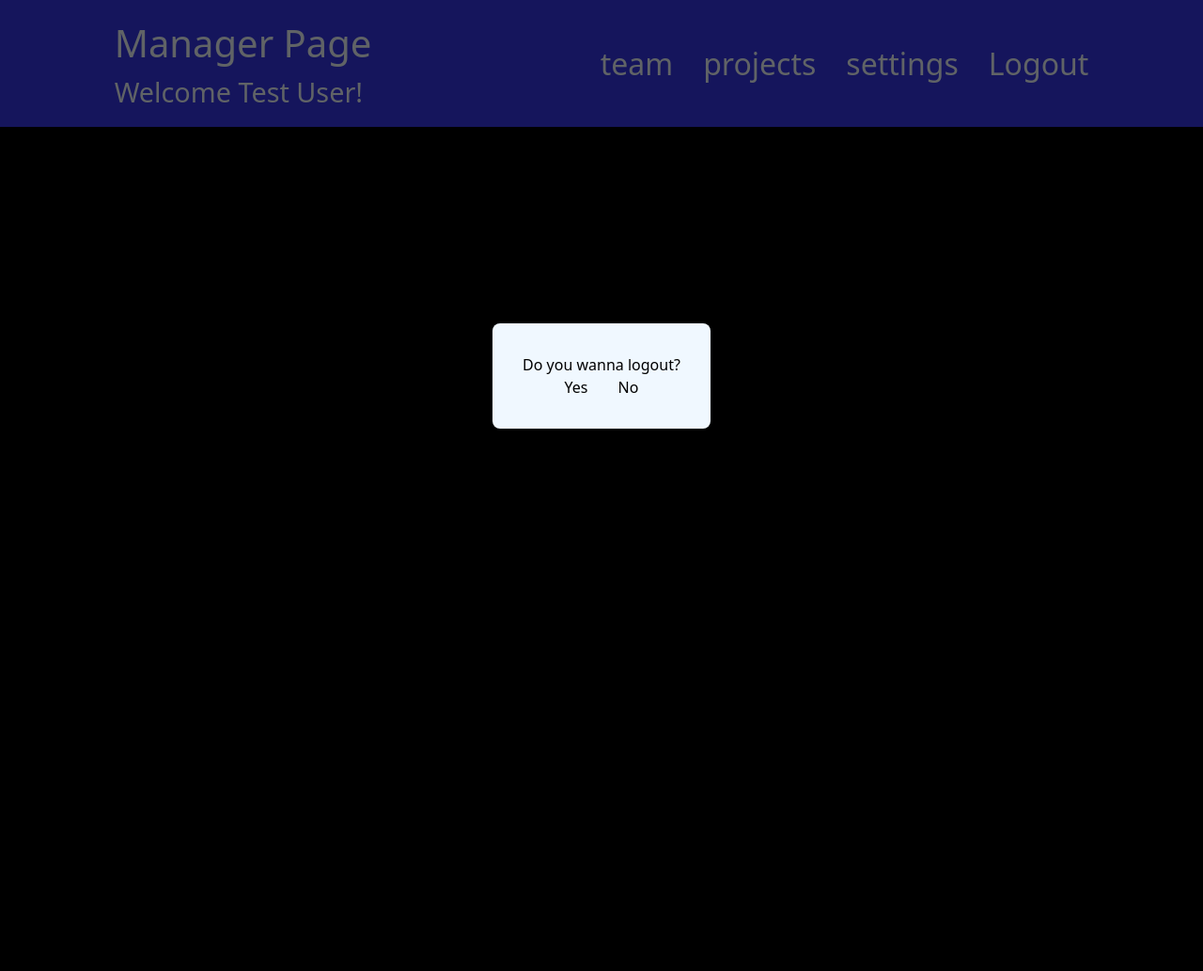
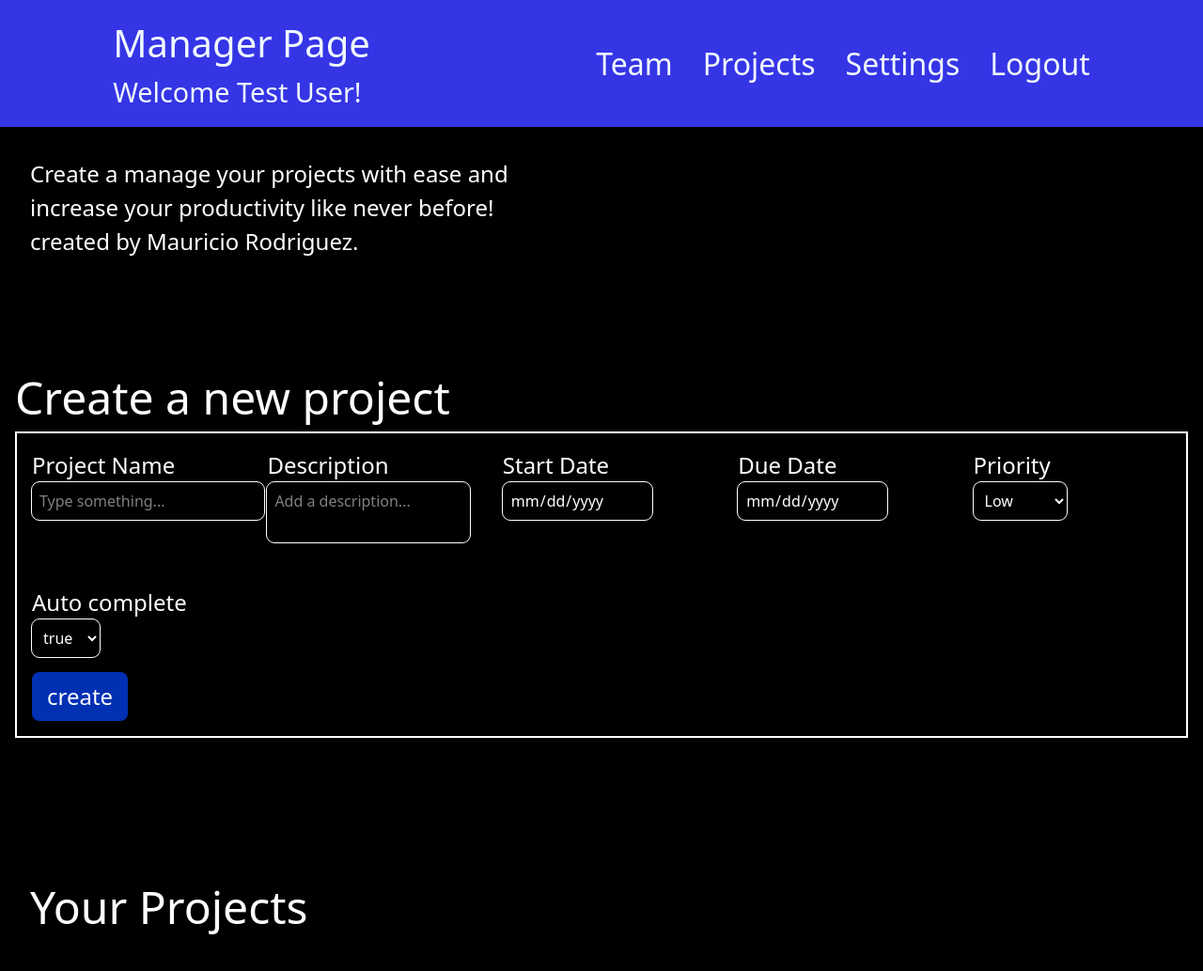
Before and after one commit to MonkeyDMauri/task-manager1, a Laravel app: page /manager-dashboard in a window 1280 px wide. Shown: the whole page at 94% size. Before the commit the page ends 800 px from the top, so only its background shows below. Run offline with Laravel 12, Linux system fonts and the light colour scheme; a user stored in the database is signed in; data comes from the database, SQL or seed files in the repository; data that the repository does not hold is empty; style sheets or scripts are compiled from the project's sources; parts of the project's set-up code (start-up, migrations or seed data) failed here and were passed over.

Commit message:
start updating projects

```diff
--- a/app/Http/Controllers/NewPasswordController.php
+++ b/app/Http/Controllers/NewPasswordController.php
@@ -39,6 +39,7 @@ class NewPasswordController extends Controller
 
         );
 
+        // checking to see if password was updated.
         return $status === Password::PASSWORD_RESET ?
             redirect('/login')->with('success', __($status))
             : back()->withError(['email' => __($status)]);
--- /dev/null
+++ b/app/Http/Controllers/ProjectController.php
@@ -0,0 +1,51 @@
+<?php
+
+namespace App\Http\Controllers;
+
+use App\Models\Project;
+use Illuminate\Http\Request;
+
+
+class ProjectController extends Controller
+{
+    public function createProject(Request $request) {
+        $input = $request->validate([
+            'name' => 'required|string',
+            'description' => 'required|string',
+            'start_date' => 'required|date',
+            'due_date' => 'required|date',
+            'priority' => 'required',
+            'auto_complete' => 'required'
+        ]);
+
+        // converting the auto_cpmplete value into a boolean value since thats what the table expects this column to be
+        $input['auto_complete'] = (bool) $input['auto_complete'];
+        $input['created_by'] = auth()->user()->id;
+
+        $project = Project::create($input);
+
+        return back()->with('project-success', 'project was successfully created');
+    }
+
+    // function to get all projects.
+    public function getProjects()
+    {
+        // getting all instances of the Project model.
+        $projects = Project::where('created_by', auth()->user()->id)->get();
+
+        return response()->json(['success' => true, 'projects' => $projects]);
+    }
+
+    public function viewProject(Project $project) {
+        // if ($project['completed_at']) {
+        //     $project->update([
+        //         'completed_at' =>
+        //     ]);
+        // }
+        return view('home.project-view', ['project' => $project]);
+    }
+
+    public function updateProject(Project $project) {
+        return $project['name'];
+    }
+}
--- /dev/null
+++ b/app/Models/Project.php
@@ -0,0 +1,10 @@
+<?php
+
+namespace App\Models;
+
+use Illuminate\Database\Eloquent\Model;
+
+class Project extends Model
+{
+    protected $fillable = ['name', 'description', 'start_date', 'due_date', 'status', 'priority', 'auto_complete', 'created_by', 'completed_at'];
+}
--- a/resources/css/manager-page.css
+++ b/resources/css/manager-page.css
@@ -1,6 +1,14 @@
 body {
     background-color: black;
+    scroll-behavior: smooth;
+    color: white;
 }
+
+html {
+    scroll-behavior: smooth;
+}
+
+
 
 .nav-bar {
     background-color: rgb(53, 53, 230);
@@ -33,6 +41,12 @@ body {
     color: aliceblue;
 }
 
+.intro {
+    padding: 2rem;
+    width: 50%;
+    font-size:1.5rem;
+}
+
 /* LOGOUT STYLING */
 .logout-popup-wrapper {
     position: fixed;
@@ -47,10 +61,140 @@ body {
     justify-content: center;
     flex-direction: column;
     align-items: center;
+
+    visibility: hidden;
+    pointer-events: none;
 }
 
 .logout-popup-wrap {
     background-color: aliceblue;
     padding: 2rem;
     border-radius: .5rem;
+    color: black;
 }
+
+.logout-popup-wrap h1{
+    font-size: 2rem;
+}
+
+.logout-btn-op {
+    background-color: black;
+    color: white;
+    padding: .5rem 1rem;
+    border-radius: .5rem;
+    font-size: 1.5rem;
+    cursor: pointer;
+}
+
+.logout-btn-op:hover {
+    background-color: rgb(73, 73, 73);
+    outline: solid white 1px;
+}
+
+.logout-popup-wrapper.active {
+    visibility: visible;
+    pointer-events: auto;
+}
+
+/*CREATE PROJECT SECTION STYLING*/
+
+.create-project-section {
+    padding: 1rem;
+    margin-top: 4rem;
+}
+
+.create-project-section h1{
+    color: white;
+    font-size: 3rem;
+}
+
+.create-project-form {
+    color: white;
+    border: solid white 2px;
+    padding: 1rem;
+
+}
+
+.create-project-inputs {
+    display: grid;
+    grid-template-columns: repeat(auto-fill,minmax(200px, 1fr));
+    gap: 2.5rem;
+}
+
+.create-project-form label {
+    font-size: 1.5rem;
+}
+
+.create-project-form input {
+    outline: solid 1px white;
+    padding: .5rem;
+    border-radius: .5rem;
+}
+
+.project-description {
+    resize: none;
+    outline: solid 1px white;
+    padding: .5rem;
+    border-radius: .5rem;
+}
+
+.project-select {
+    outline: solid 1px white;
+    padding: .5rem;
+    border-radius: .5rem;
+}
+
+.create-project-btn {
+    background-color: rgb(1, 48, 179);
+    color: white;
+    padding: .5rem 1rem;
+    border-radius: .5rem;
+    cursor: pointer;
+    font-size: 1.5rem;
+    margin-top: 1rem;
+}
+
+.error {
+    color: red;
+}
+
+/* PROJECTS SECTION STYLING */
+
+.projects-section {
+    color: white;
+    padding: 2rem;
+    margin-top: 6rem;
+}
+
+.projects-wrapper {
+    display: grid;
+    grid-template-columns: repeat(auto-fill, minmax(200px, 1fr));
+    gap: 2rem;
+}
+
+.projects-title{
+    color: white;
+    font-size: 3rem;
+}
+
+.project-wrap {
+    border: solid 1px white;
+    padding: 1rem;
+    border-radius: .5rem;
+}
+
+.project-wrap h1{
+    font-size: 1.5rem;
+    margin:.5rem;
+}
+.project-wrap p{
+    margin:.5rem;
+}
+
+.project-wrap button{
+    background-color: rgb(53, 53, 230);
+    color: white;
+    padding: .5rem 1rem;
+    border-radius: .5rem;
+    cursor: pointer;
+}
--- /dev/null
+++ b/resources/css/project-view.css
@@ -0,0 +1,37 @@
+body {
+    background-color: black;
+    color:white;
+}
+
+.project-container {
+    padding: 2rem;
+}
+
+.project-view-header {
+    display: flex;
+    justify-content: space-between;
+    align-items: center;
+}
+
+.project-view-header button{
+    font-size: 1.5rem;
+    cursor: pointer;
+}
+
+.project-details label{
+    font-weight: 600;
+}
+
+.project-details input{
+    outline: solid 1px white;
+    padding: .3rem;
+}
+
+.project-update-btn {
+    background-color: rgb(53, 53, 230);
+    color: white;
+    padding: .5rem 1rem;
+    border-radius: .5rem;
+    cursor: pointer;
+    margin: 1rem;
+}
--- a/resources/js/app.js
+++ b/resources/js/app.js
@@ -11,4 +11,9 @@ if (document.querySelector('body.forgot-password')) {
 
 if (document.querySelector('body.manager-page')) {
     import('../css/manager-page.css');
+    import('./manager-page.js');
 }
+
+if (document.querySelector('body.project-view')) {
+    import('../css/project-view.css');
+}
--- a/resources/js/manager-page.js
+++ b/resources/js/manager-page.js
@@ -3,4 +3,82 @@ function _(element) {
     return document.querySelector(element);
 }
 
+
+// LOGOUT CODE.
+
+// event listensers to call the function in charge of making logout popup show up or go away.
 _('.logout-btn').addEventListener('click', showLogoutPopup);
+_('.logout-no').addEventListener('click', showLogoutPopup);
+
+// this event listener here is for when the user clicks outside the logout prompt so then they close the popup.
+document.addEventListener('click', e => {
+    if (e.target.matches('.logout-popup-wrapper')) {
+        showLogoutPopup();
+    }
+});
+
+// function to toggle the active classlist for the logout popup.
+function showLogoutPopup() {
+    // grabbing logout wrapper element.
+    const logoutWrapper = _('.logout-popup-wrapper');
+
+    // toggling active class.
+    logoutWrapper.classList.toggle('active');
+}
+
+
+// CODE TO DISPLAY PROJECTS.
+let projects = [];
+const csrfToken = _('meta[name="csrf-token"]').getAttribute('content');
+
+function getProjects() {
+    fetch('/get-projects')
+    .then(res => {
+        if (!res.ok) {
+            throw new Error('Network response was not ok:', res.status);
+        } else {
+            return res.json();
+        }
+    })
+    .then(data => {
+        if (data.success) {
+            projects = data.projects;
+            projects.forEach(project => {
+                console.log(project);
+            })
+            displayProjects(projects);
+        } else {
+            console.log(data.error);
+        }
+    })
+    .catch(err => {
+        console.error(err);
+    });
+}
+
+getProjects();
+
+function displayProjects(projects) {
+    const projectsHolder = _('.projects-wrapper');
+    projectsHolder.innerHTML = '';
+
+    projects.forEach(project => {
+        const projectWrap = document.createElement('li');
+        projectWrap.classList = 'project-wrap';
+
+        projectWrap.innerHTML = `
+            <h1>${project.name}</h1>
+            <hr>
+            <p>${project.description}</p>
+
+            <p>status: ${project.status}</p>
+
+            <form action="/project/${project.id}" method="GET">
+                <input type="hidden" name="token" value="${csrfToken}">
+                <button>view</button>
+            </form>
+        `;
+
+        projectsHolder.appendChild(projectWrap);
+    });
+}
--- a/resources/views/home/manager-home.blade.php
+++ b/resources/views/home/manager-home.blade.php
@@ -4,6 +4,7 @@
     <meta charset="UTF-8">
     <meta name="viewport" content="width=device-width, initial-scale=1.0">
     <meta http-equiv="X-UA-Compatible" content="ie=edge">
+    <meta name="csrf-token" content="{{csrf_token()}}">
     <title>home page</title>
     @vite('resources/js/app.js')
 </head>
@@ -15,18 +16,100 @@
         </div>
 
         <ul class="nav-links">
-            <li>team</li>
-            <li>projects</li>
-            <li>settings</li>
-            <li>Logout</li>
+            <li><a href="#team">Team</a></li>
+            <li><a href="#projects">Projects</a></li>
+            <li><a href="">Settings</a></li>
+            <li class="logout-btn">Logout</li>
         </ul>
     </nav>
+
+    <div class="intro">
+        <p>Create a manage your projects with ease and increase your productivity like never before! created by Mauricio Rodriguez.</p>
+    </div>
+
+    <section class="create-project-section">
+        <h1>Create a new project</h1>
+        <form action="{{route('project.create')}}" method="POST">
+            @csrf
+            <div class="create-project-form">
+                <div class="create-project-inputs">
+                    <div>
+                        <label for="name">Project Name</label>
+                        <br>
+                        <input type="text" name="name" id="name" placeholder="Type something...">
+                    </div>
+
+                    <div>
+                        <label for="desc">Description</label>
+                        <br>
+                        <textarea name="description" id="desc" class="project-description" placeholder="Add a description..."></textarea>
+                    </div>
+
+                    <div>
+                        <label for="start-date">Start Date</label>
+                        <br>
+                        <input type="date" name="start_date" id="start-date" min={{date('Y-m-d')}}>
+                    </div>
+
+                    <div>
+                        <label for="due-date">Due Date</label>
+                        <br>
+                        <input type="date" name="due_date" id="due-date" min={{date('Y-m-d')}}>
+                    </div>
+
+                    <div>
+                        <label for="priority">Priority</label>
+                        <br>
+                        <select name="priority" id="priority" class="project-select">
+                            <option value="low">Low</option>
+                            <option value="medium">Medium</option>
+                            <option value="medium">High</option>
+                            <option value="urgent">Urgent</option>
+                        </select>
+                    </div>
+
+                    <div>
+                        <label for="auto-complete">Auto complete</label>
+                        <br>
+                        <select name="auto_complete" id="auto-complete" class="project-select">
+                            <option value=1>true</option>
+                            <option value=0>false</option>
+                        </select>
+                    </div>
+                </div>
+                <button class="create-project-btn">create</button>
+                @if ($errors->any())
+                <div class="errors">
+                    <ul>
+                        @foreach($errors->all() as $error)
+                            <li class="error">{{$error}}</li>
+                        @endforeach
+                    </ul>
+                </div>
+            @endif
+            @if(session('project-success'))
+                <p>{{session('project-success')}}</p>
+            @endif
+            </div>
+
+        </form>
+    </section>
+
+    <section class="projects-section" id="projects">
+        <h1 class="projects-title">Your Projects</h1>
+        <ul class="projects-wrapper">
+            {{-- projects go here --}}
+        </ul>
+    </section>
 
     <div class="logout-popup-wrapper">
         <div class="logout-popup-wrap">
             <h1>Do you wanna logout?</h1>
             <div style="display: flex; justify-content:center; gap:2rem;">
-                <button class="logout-yes logout-btn-op">Yes</button>
+                <form action="{{route('logout')}}" method="GET">
+                    <button class="logout-yes logout-btn-op">Yes</button>
+                </form>
+
                 <button class="logout-no logout-btn-op">No</button>
             </div>
         </div>
--- a/routes/web.php
+++ b/routes/web.php
@@ -4,6 +4,7 @@ use Illuminate\Support\Facades\Route;
 use App\Http\Controllers\UserController;
 use App\Http\Controllers\DashboardController;
 use App\Http\Controllers\NewPasswordController;
+use App\Http\Controllers\ProjectController;
 use App\Http\Controllers\ResetPasswordController;
 use SebastianBergmann\CodeCoverage\Report\Html\Dashboard;
 
@@ -22,6 +23,9 @@ Route::post('/signin', [UserController::class, 'signin']);
 
 // to login user in and create session.
 Route::post('/login', [UserController::class, 'login']);
+
+//Logout route.
+Route::get('/logout', [UserController::class, 'logout'])->name('logout');
 
 // ** RESET PASSWORD ROUTES **
 Route::get('/forgot-password', [ResetPasswordController::class, 'create'])->name('password.request');
@@ -42,3 +46,16 @@ Route::get('/manager-dashboard', function () {
 Route::get('/employee-dashboard', function () {
     return view('home.employee-home');
 })->name('employee.dashboard');
+
+// Create project routes.
+Route::post('/create-project', [ProjectController::class, 'createProject'])->name('project.create');
+
+// Get all projects route.
+Route::get('/get-projects', [ProjectController::class, 'getProjects']);
+
+// View project.
+Route::get('/project/{project}', [ProjectController::class, 'viewProject']);
+
+
+//Route to update project details.
+Route::get('/update-project/{project}', [ProjectController::class, 'updateProject'])->name('project.update');
```
Also changed, not shown: app/Http/Controllers/UserController.php (+8 -0 lines), resources/views/home/project-view.blade.php (added, +64 -0 lines), database/migrations/2025_04_06_053057_create_password_resets_table.php (deleted), database/migrations/2025_04_19_034556_create_projects_table.php (added).
